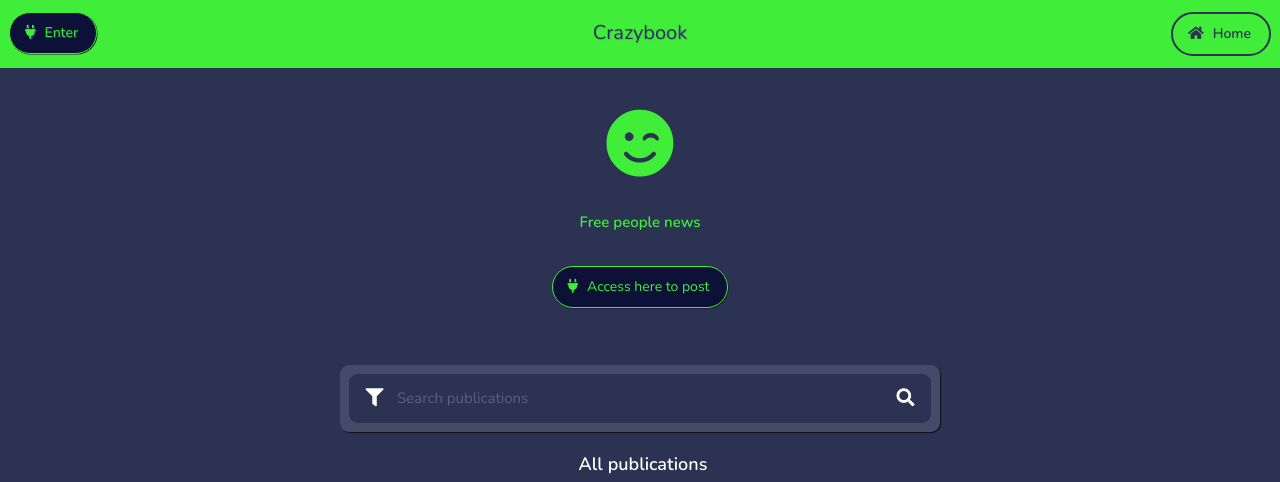
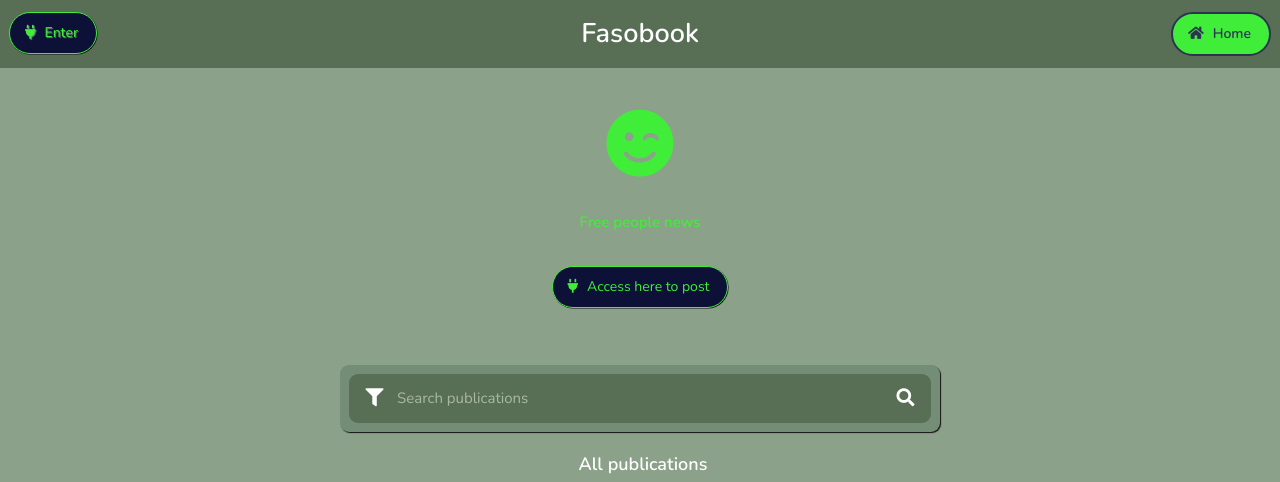
Before and after one commit to migueldiganchi/simple-book, a React (Create React App) app: page / in a window 1280 px wide. Shown: the top 482 px of the page. Built offline with nearby package versions, Linux system fonts and the light colour scheme; no server answers.

Commit message:
Fasobook initial restyling

```diff
--- a/public/index.html
+++ b/public/index.html
@@ -38,7 +38,7 @@
       work correctly both with client-side routing and a non-root public URL.
       Learn how to configure a non-root public URL by running `npm run build`.
     -->
-    <title>Crazybook</title>
+    <title>Fasobook</title>
   </head>
   <body>
     <noscript>You need to enable JavaScript to run this app.</noscript>
--- a/src/App.js
+++ b/src/App.js
@@ -133,7 +133,7 @@ class App extends React.Component {
         {glassApp}
         {loadingApp}
         <Header
-          title="Crazybook"
+          title="Fasobook"
           isAuthenticated={this.isAuthenticated}
           onLogout={this.closeApp}
           {...this.props}
--- a/src/assets/makeup/App.scss
+++ b/src/assets/makeup/App.scss
@@ -4,14 +4,14 @@ body,
 html {
   padding: 0;
   margin: 0;
-  background-color: #2b3252;
+  background-color: #586f56;
   * {
     font-family: "Nunito", sans-serif;
   }
 }
 
 .App {
-  background: #2b3252; /* fallback for old browsers */
+  background: #8ba189; /* fallback for old browsers */
   text-align: center;
   padding-bottom: 30px;
 
@@ -190,24 +190,26 @@ html {
   }
 
   .App-header {
-    background-color: #40ee3a;
+    background-color: #586f56;
     color: #2b3252;
     padding: 12px 9px 6px;
     margin-bottom: 27px;
-    text-shadow: 1px 1px 1px #5e7c9771;
+    text-shadow: 1px 1px 1px #738d76;
 
     &.confirming-close {
-      background-color: #5e7c9771;
+      background-color: #738d76;
       .App-title-text {
         color: #fff !important;
       }
       .do {
         margin: 0 0 6px !important;
         &.disabled {
-          background-color: #5e7c9771 !important;
+          background-color: #738d76 !important;
           border-color: #fff !important;
           color: #fff !important;
-          * {color: #fff !important;}
+          * {
+            color: #fff !important;
+          }
         }
       }
     }
@@ -215,9 +217,15 @@ html {
     .App-title-text {
       display: inline-block;
       position: absolute;
+      font-weight: bold;
+      font-size: 27px;
       left: 50%;
       transform: translateX(-50%);
-      margin-top: 9px !important;
+      margin-top: 6px !important;
+      * {
+        color: #fff !important;
+        text-shadow: 3px 3px 3px #586f56;
+      }
     }
     .do {
       margin: 0 0 6px !important;
@@ -264,7 +272,7 @@ html {
     @include border-radius(9px);
     @include box-shadow(1px, 1px, 1px, #111);
     position: relative;
-    background-color: #444b69;
+    background-color: #738d76;
     padding: 9px;
 
     &.searching:not(.disabled) {
@@ -273,12 +281,12 @@ html {
     form {
       @include transition(box-shadow, 0.3s, ease);
       @include border-radius(9px);
-      background-color: #2b3252;
+      background-color: #586f56;
       position: relative;
       padding: 12px 15px !important;
       input[type="text"] {
         font-size: 15px;
-        background-color: #2b3252;
+        background-color: #586f56;
         color: #40ee3a;
         padding-left: 33px;
       }
@@ -303,8 +311,6 @@ html {
   .filter-toggler {
     transition: opacity 0.3s ease, color 0.3s ease;
     position: absolute;
-    border: solid 3px violet;
-    // font-size: 15px;
     font-size: 18px;
 
     top: 14px;
@@ -483,11 +489,11 @@ form {
     width: 100%;
 
     &[disabled] {
-      color: #84838f !important;
+      color: #a9b99f !important;
     }
 
     &::placeholder {
-      color: #586083;
+      color: #a9b99f;
     }
   }
 }
--- a/src/components/Auth/Auth.js
+++ b/src/components/Auth/Auth.js
@@ -88,7 +88,7 @@ class Auth extends React.Component {
         this.props.onStopWait();
         const credentials = response.data;
         this.storeCredentials(credentials);
-        this.props.onNotify("Welcome to Crazybook!");
+        this.props.onNotify("Welcome to Fasobook!");
         this.props.history.push({
           pathname: "/"
         });
```
